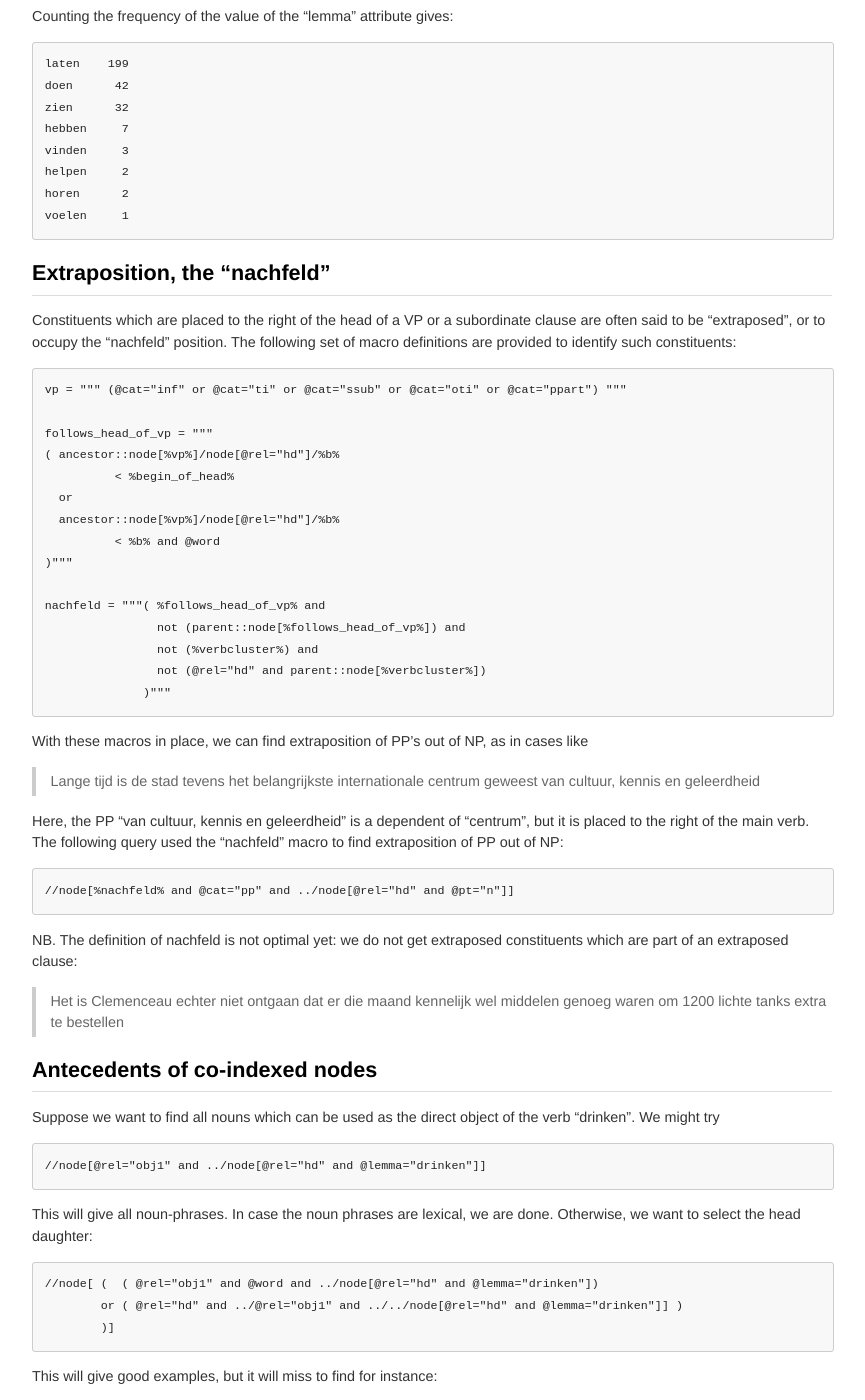
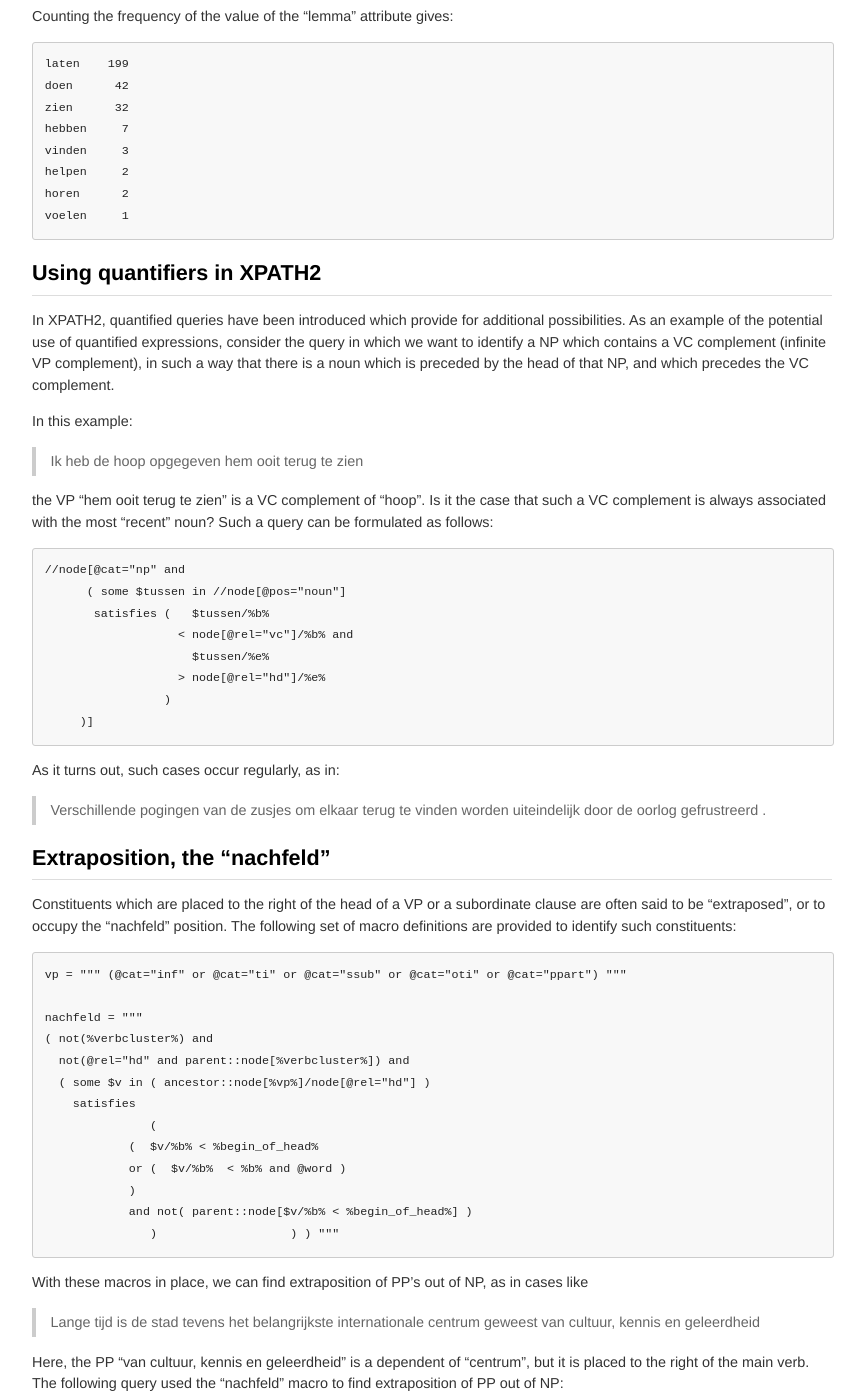
Before and after one commit to rug-compling/dact, a Jekyll site: the page built from cookbook/index.md, in a window 1280 px wide and 1400 px high, scrolled down 8160 px. Shown: the whole window, without its empty margins (208-1073 px from the left). Built offline with Jekyll 4.4.1, drawn with Linux system fonts in a browser that asks for light colours; some of the changed text lies outside the part shown.

Commit message:
Update cookbook/index.md
extraposition now works more generally; moved quantifiers to precede this

```diff
--- a/cookbook/index.md
+++ b/cookbook/index.md
@@ -387,6 +387,35 @@ Counting the frequency of the value of the "lemma" attribute gives:
     horen	   2
     voelen	   1
 
+## Using quantifiers in XPATH2
+
+In XPATH2, quantified queries have been introduced which provide for additional possibilities.
+As an example of the potential use of quantified expressions, consider
+the query in which we want to identify a NP which contains a VC complement
+(infinite VP complement), in such a way that there is a noun which is preceded by
+the head of that NP, and which precedes the VC complement.
+
+In this example:
+
+> Ik heb de hoop opgegeven hem ooit terug te zien
+
+the VP "hem ooit terug te zien" is a VC complement of "hoop". Is it the case that such a VC
+complement is always associated with the most "recent" noun? Such a query can be formulated as
+follows:
+
+    //node[@cat="np" and
+          ( some $tussen in //node[@pos="noun"]
+           satisfies (   $tussen/%b%
+                       < node[@rel="vc"]/%b% and
+                         $tussen/%e%
+                       > node[@rel="hd"]/%e%
+                     )
+         )]
+
+As it turns out, such cases occur regularly, as in:
+
+> Verschillende pogingen van de zusjes om elkaar terug te vinden worden uiteindelijk door de oorlog gefrustreerd .
+
 ## Extraposition, the "nachfeld"
 
 Constituents which are placed to the right of the head of a VP or a subordinate clause are
@@ -395,19 +424,20 @@ macro definitions are provided to identify such constituents:
 
     vp = """ (@cat="inf" or @cat="ti" or @cat="ssub" or @cat="oti" or @cat="ppart") """
 
-    follows_head_of_vp = """
-    ( ancestor::node[%vp%]/node[@rel="hd"]/%b%
-              < %begin_of_head%
-      or
-      ancestor::node[%vp%]/node[@rel="hd"]/%b%
-              < %b% and @word
-    )"""
-
-    nachfeld = """( %follows_head_of_vp% and
-                    not (parent::node[%follows_head_of_vp%]) and
-                    not (%verbcluster%) and
-                    not (@rel="hd" and parent::node[%verbcluster%])
-                  )"""
+    nachfeld = """
+    ( not(%verbcluster%) and
+      not(@rel="hd" and parent::node[%verbcluster%]) and
+      ( some $v in ( ancestor::node[%vp%]/node[@rel="hd"] )
+        satisfies
+  	       (
+                (  $v/%b% < %begin_of_head%
+                or (  $v/%b%  < %b% and @word )
+                )
+                and not( parent::node[$v/%b% < %begin_of_head%] )
+  	       )
+  )
+)
+"""
 
 With these macros in place, we can find extraposition of PP's out of NP, as in cases like
 
@@ -417,11 +447,6 @@ Here, the PP "van cultuur, kennis en geleerdheid" is a dependent of "centrum", b
 right of the main verb. The following query used the "nachfeld" macro to find extraposition of PP out of NP:
 
     //node[%nachfeld% and @cat="pp" and ../node[@rel="hd" and @pt="n"]]
-
-NB.  The definition of nachfeld is not optimal yet: we do not get extraposed constituents which are part of
-an extraposed clause:
-
-> Het is Clemenceau echter niet ontgaan dat er die maand kennelijk wel middelen genoeg waren om 1200 lichte tanks extra te bestellen
 
 ## Antecedents of co-indexed nodes
 
@@ -529,33 +554,3 @@ Subjects which do not occur in the context of a verb:
     //node[node[@rel="hd" and @pt and not(@pt="ww")] and
            node[@rel="su"]
            ]
-
-
-## Using quantifiers in XPATH2
-
-In XPATH2, quantified queries have been introduced which provide for additional possibilities.
-As an example of the potential use of quantified expressions, consider
-the query in which we want to identify a NP which contains a VC complement
-(infinite VP complement), in such a way that there is a noun which is preceded by
-the head of that NP, and which precedes the VC complement.
-
-In this example:
-
-> Ik heb de hoop opgegeven hem ooit terug te zien
-
-the VP "hem ooit terug te zien" is a VC complement of "hoop". Is it the case that such a VC
-complement is always associated with the most "recent" noun? Such a query can be formulated as
-follows:
-
-    //node[@cat="np" and
-          ( some $tussen in //node[@pos="noun"]
-           satisfies (   $tussen/%b%
-                       < node[@rel="vc"]/%b% and
-                         $tussen/%e%
-                       > node[@rel="hd"]/%e%
-                     )
-         )]
-
-As it turns out, such cases occur regularly, as in:
-
-> Verschillende pogingen van de zusjes om elkaar terug te vinden worden uiteindelijk door de oorlog gefrustreerd .
```
